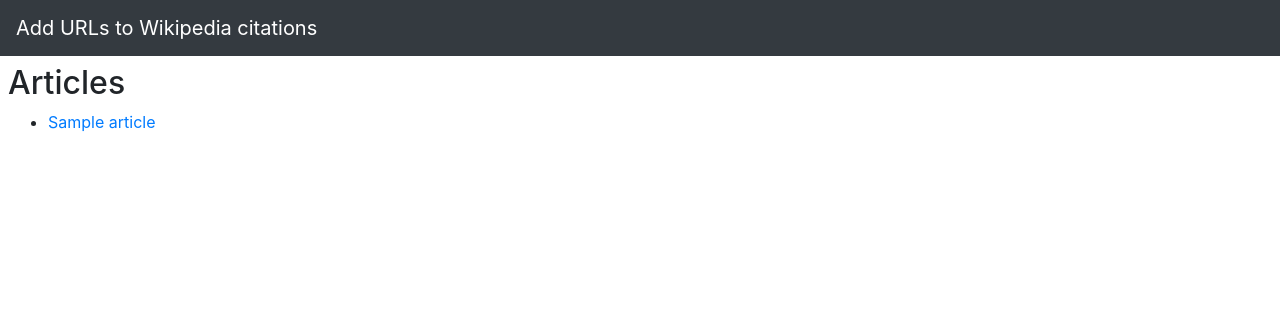
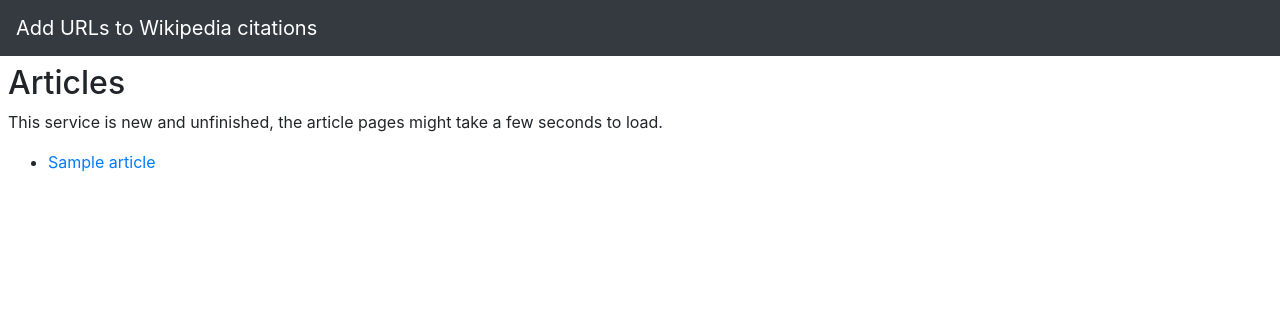
Before and after one commit to EdwardBetts/add-citation, a Flask app: template templates/index.html in a window 1280 px wide. Shown: the top 316 px of the page. Run offline with Flask 2, Linux system fonts and the light colour scheme; the template is opened without the code that fills it: most values are stand-ins (such as "Sample title", 1, 10 or a date in 2020); parts of the project's set-up code (start-up, migrations or seed data) failed here and were passed over; some libraries are stand-ins or nearby versions.

Commit message:
Add a warning about things being slow

```diff
--- a/templates/index.html
+++ b/templates/index.html
@@ -4,6 +4,8 @@
 <div class="p-2">
 
   <h2>Articles</h2>
+
+  <p>This service is new and unfinished, the article pages might take a few seconds to load.</p>
 
   <ul>
     {% for title in articles %}
```
